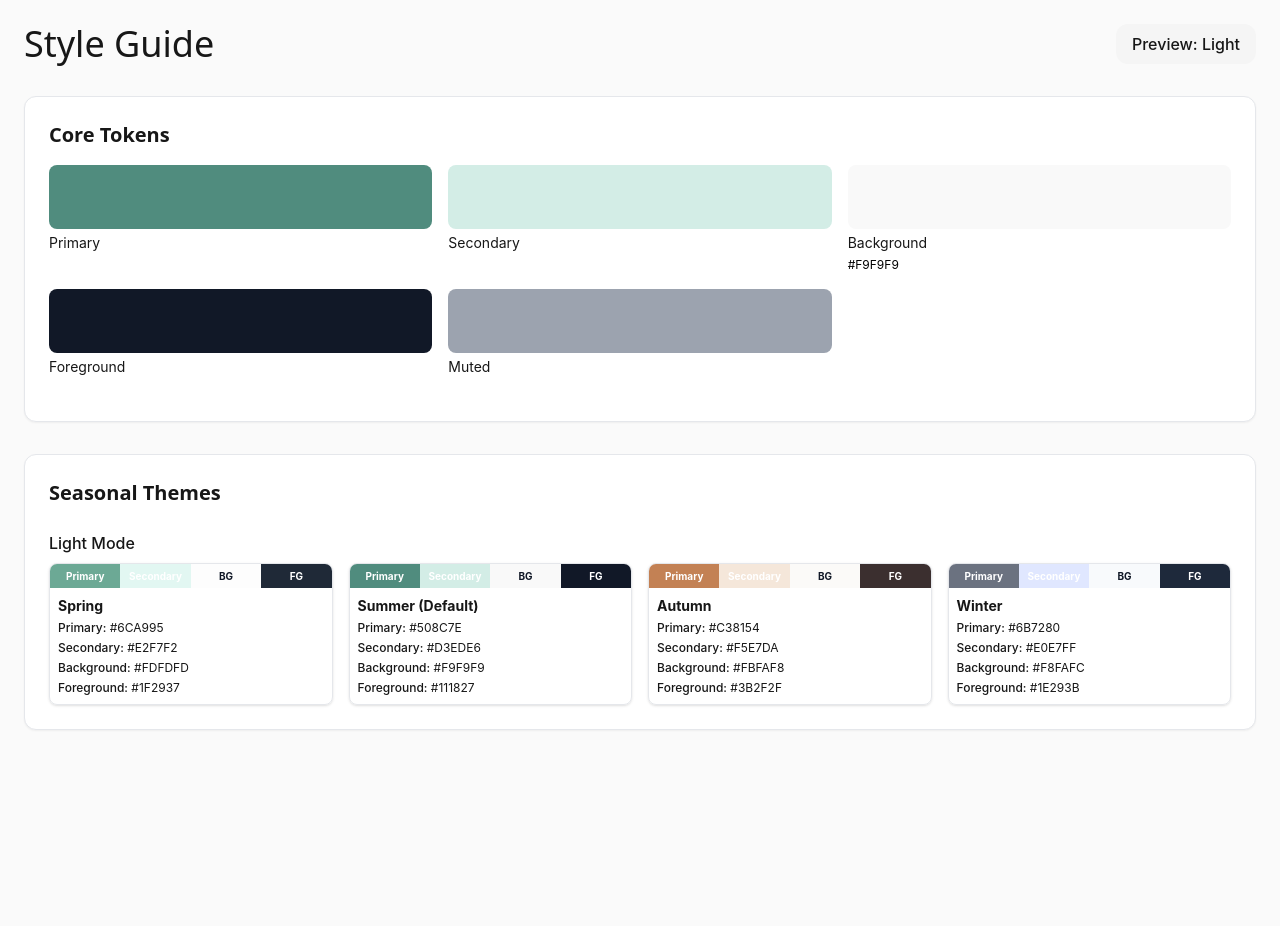
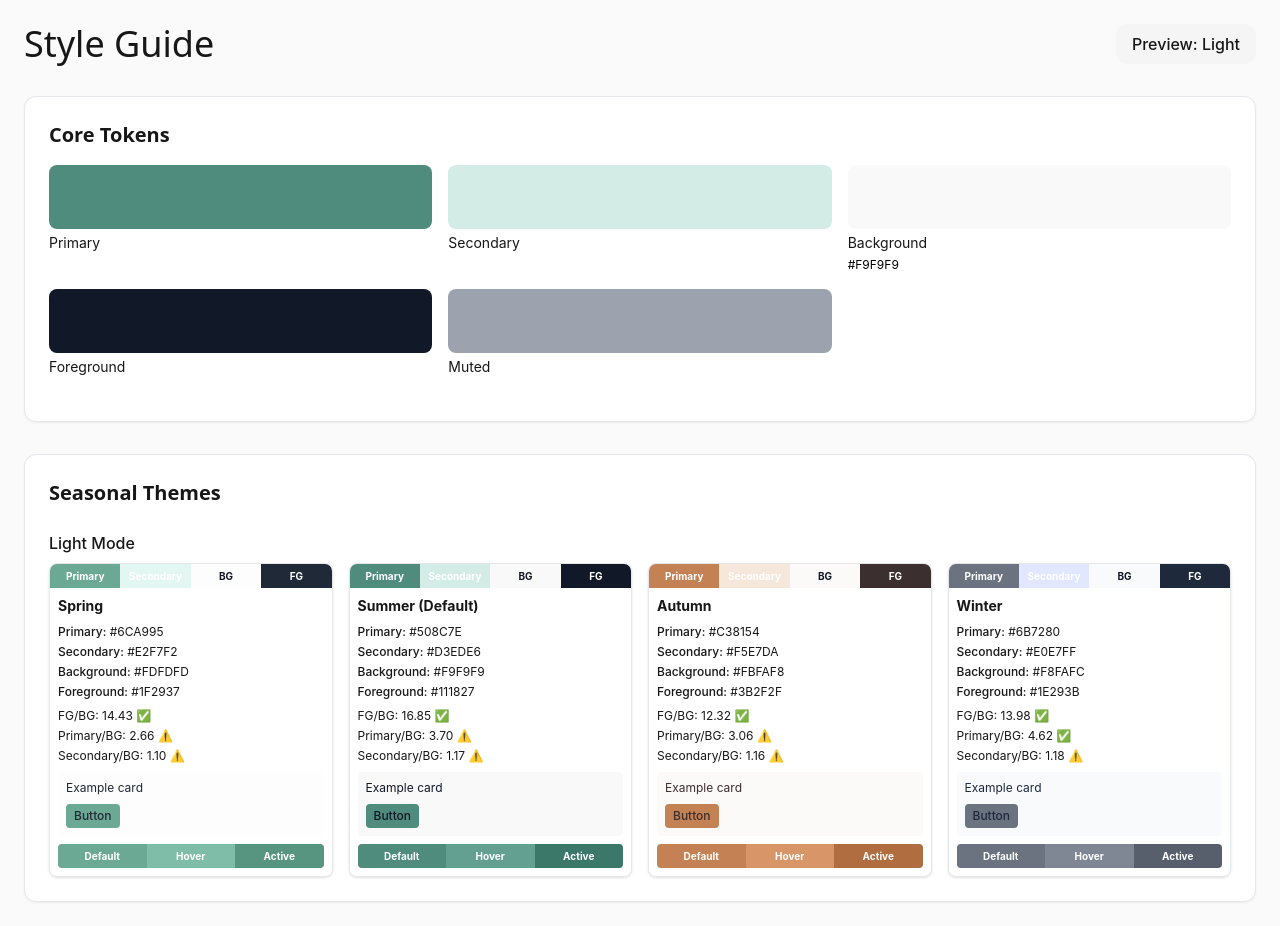
Before and after one commit to osmond/kaymaria, a Next.js app: page /style-guide in a window 1280 px wide. Before the commit the page ends 800 px from the top, so only its background shows below. Built offline with nearby package versions, Linux system fonts and the light colour scheme; a web font is replaced by a local one.

Commit message:
refine dark mode palettes and enhance style guide

```diff
--- a/app/style-guide/page.tsx
+++ b/app/style-guide/page.tsx
@@ -9,6 +9,31 @@ import {
   seasonalDark,
   type ThemeTokens,
 } from "@/lib/design-tokens"
+
+function hexToRgb(hex: string) {
+  const cleaned = hex.replace("#", "")
+  const bigint = parseInt(cleaned.length === 3 ? cleaned.repeat(2) : cleaned, 16)
+  return [bigint >> 16 & 255, bigint >> 8 & 255, bigint & 255]
+}
+
+function luminance(hex: string) {
+  const [r, g, b] = hexToRgb(hex).map((v) => {
+    const channel = v / 255
+    return channel <= 0.03928 ? channel / 12.92 : Math.pow((channel + 0.055) / 1.055, 2.4)
+  })
+  return 0.2126 * r + 0.7152 * g + 0.0722 * b
+}
+
+function contrastRatio(a: string, b: string) {
+  const L1 = luminance(a)
+  const L2 = luminance(b)
+  return (Math.max(L1, L2) + 0.05) / (Math.min(L1, L2) + 0.05)
+}
+
+function adjustColor(hex: string, amount: number) {
+  const [r, g, b] = hexToRgb(hex).map((v) => Math.max(0, Math.min(255, v + amount)))
+  return `#${[r, g, b].map((v) => v.toString(16).padStart(2, "0")).join("")}`
+}
 
 export default function StyleGuidePreviewPage() {
   const [previewMode, setPreviewMode] = useState<"light" | "dark">("light")
@@ -78,6 +103,14 @@ function ColorSwatch({ name, hex, text = "white" }: { name: string, hex: string,
 }
 
 function ThemeSwatch({ label, primary, secondary, background, foreground }: ThemeTokens) {
+  const contrastChecks = [
+    { label: "FG/BG", ratio: contrastRatio(foreground, background) },
+    { label: "Primary/BG", ratio: contrastRatio(primary, background) },
+    { label: "Secondary/BG", ratio: contrastRatio(secondary, background) },
+  ]
+  const hover = adjustColor(primary, 20)
+  const active = adjustColor(primary, -20)
+
   return (
     <div className="rounded-lg border overflow-hidden text-xs shadow">
       <div className="flex h-6 text-[10px] text-center text-white font-bold">
@@ -114,14 +147,44 @@ function ThemeSwatch({ label, primary, secondary, background, foreground }: Them
           FG
         </div>
       </div>
-      <div className="p-2">
-        <strong className="block text-sm mb-1">{label}</strong>
+      <div className="p-2 space-y-2">
+        <strong className="block text-sm">{label}</strong>
         <ul className="space-y-1">
           <li><span className="font-medium">Primary:</span> {primary}</li>
           <li><span className="font-medium">Secondary:</span> {secondary}</li>
           <li><span className="font-medium">Background:</span> {background}</li>
           <li><span className="font-medium">Foreground:</span> {foreground}</li>
         </ul>
+        <ul className="space-y-1">
+          {contrastChecks.map((c) => (
+            <li key={c.label}>
+              {c.label}: {c.ratio.toFixed(2)} {c.ratio >= 4.5 ? "✅" : "⚠️"}
+            </li>
+          ))}
+        </ul>
+        <div
+          className="rounded p-2 space-y-2"
+          style={{ backgroundColor: background, color: foreground }}
+        >
+          <p>Example card</p>
+          <button
+            className="px-2 py-1 rounded text-xs font-medium"
+            style={{ backgroundColor: primary, color: foreground }}
+          >
+            Button
+          </button>
+        </div>
+        <div className="flex h-6 text-[10px] text-center text-white font-bold rounded overflow-hidden">
+          <div className="flex-1 flex items-center justify-center" style={{ backgroundColor: primary }}>
+            Default
+          </div>
+          <div className="flex-1 flex items-center justify-center" style={{ backgroundColor: hover }}>
+            Hover
+          </div>
+          <div className="flex-1 flex items-center justify-center" style={{ backgroundColor: active }}>
+            Active
+          </div>
+        </div>
       </div>
     </div>
   )
--- a/lib/design-tokens.ts
+++ b/lib/design-tokens.ts
@@ -49,22 +49,22 @@ export const seasonalDark: ThemeTokens[] = [
   {
     label: "Default",
     primary: "#7BD7C2",
-    secondary: "#1B2A2B",
-    background: "#0B0F10",
+    secondary: "#1CA2B3",
+    background: "#0A0D0E",
     foreground: "#E5E7EB",
   },
   {
     label: "Winter",
-    primary: "#6C82B3",
-    secondary: "#1C2431",
+    primary: "#6D83C4",
+    secondary: "#98A9C5",
     background: "#0A101A",
     foreground: "#E2E8F0",
   },
   {
     label: "Autumn",
-    primary: "#D69F7E",
-    secondary: "#2E1E1E",
+    primary: "#E09567",
+    secondary: "#3A2B2B",
     background: "#1A1410",
-    foreground: "#F3F4F6",
+    foreground: "#F8F8F8",
   },
 ]
```
